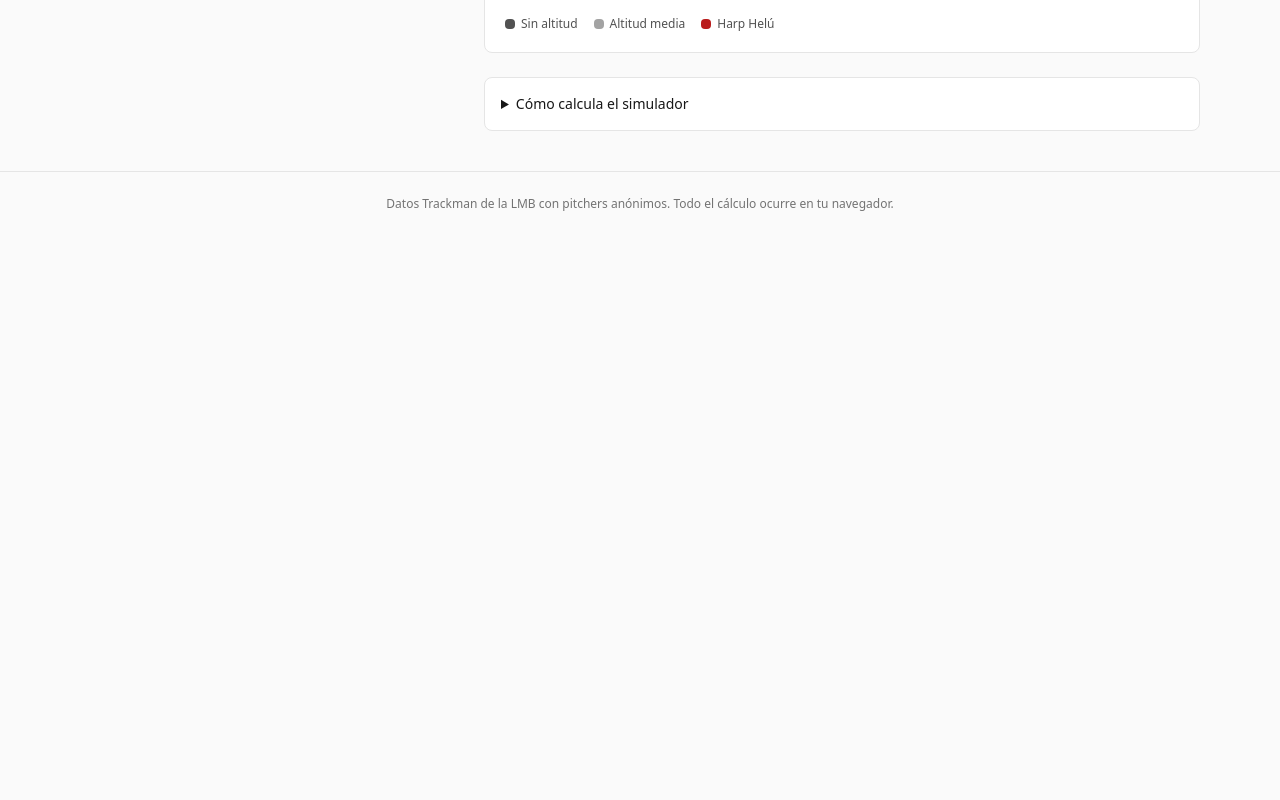
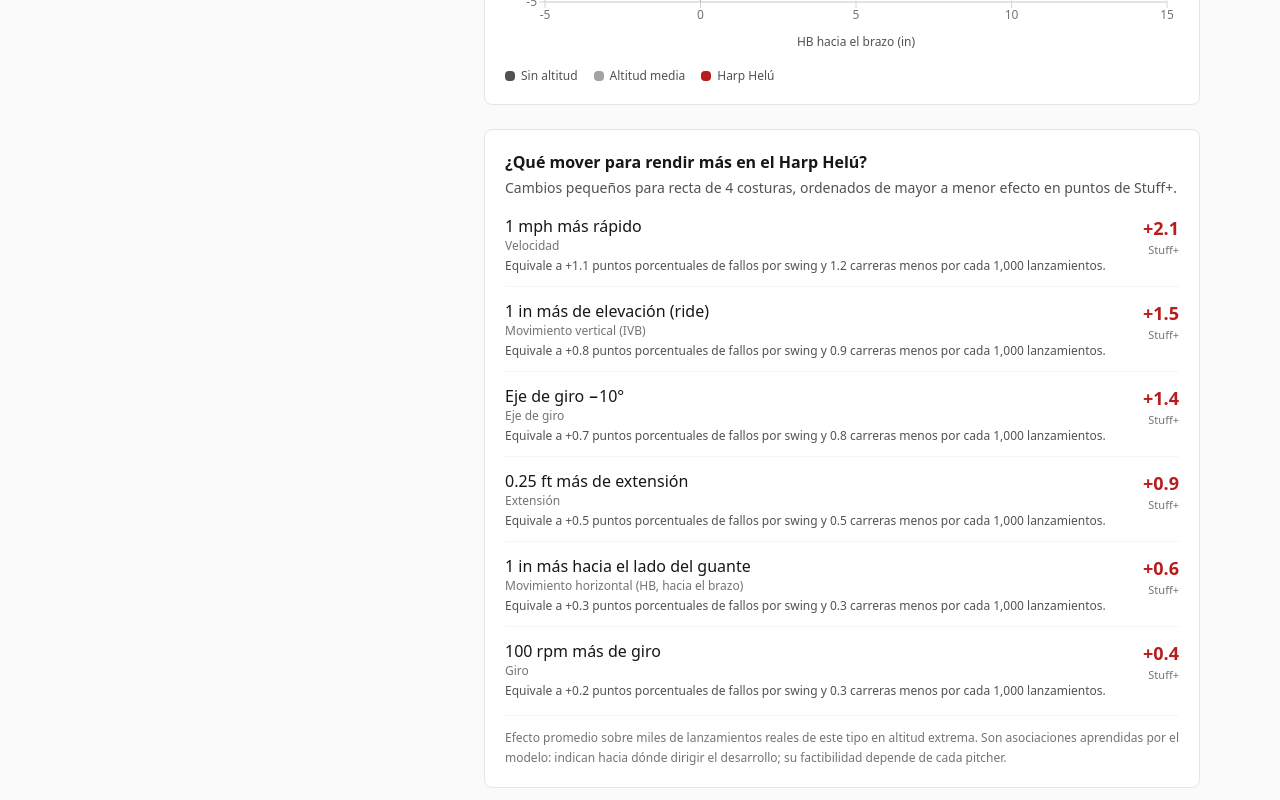
Before and after one commit to MVelascoWS/stuffplus-lmb, a Next.js app: page /simulador in a window 1280 px wide. Shown: the part 1200-2000 px from the top of the page. Before the commit the page ends 1436 px from the top, so only its background shows below. Built offline with nearby package versions, Linux system fonts and the light colour scheme.

Commit message:
Agrega al simulador la equivalencia en el campo y el panel de palancas para el Harp Helú

```diff
--- /dev/null
+++ b/components/simulador/LeversPanel.tsx
@@ -0,0 +1,67 @@
+"use client";
+
+import { useMemo } from "react";
+import { Card, CardTitle } from "@/components/ui";
+import { TIPO_LABEL, fmtSigned } from "@/lib/format";
+import { levers, type PitchType } from "@/lib/simulator";
+import type { MetaConResultados } from "@/types/resultados";
+import { equivalencia } from "./equivalencias";
+
+/**
+ * Cambios pequeños que más suben el Stuff+ de este tipo de lanzamiento en el Harp Helú.
+ * Depende solo del tipo: son efectos promedio sobre lanzamientos reales, no sobre los valores capturados.
+ */
+export function LeversPanel({ meta, tipo }: { meta: MetaConResultados; tipo: PitchType }) {
+  const list = useMemo(() => levers(meta, tipo, "Harp Helu"), [meta, tipo]);
+  const helpful = list.filter((l) => l.ayuda);
+  const others = list.filter((l) => !l.ayuda);
+
+  return (
+    <Card>
+      <CardTitle sub={`Cambios pequeños para ${TIPO_LABEL[tipo].toLowerCase()}, ordenados de mayor a menor efecto en puntos de Stuff+.`}>
+        ¿Qué mover para rendir más en el Harp Helú?
+      </CardTitle>
+      {helpful.length > 0 ? (
+        <ol className="space-y-3">
+          {helpful.map((l) => {
+            const eq = equivalencia(meta, l.ganancia);
+            return (
+              <li key={l.campo} className="flex items-start justify-between gap-3 border-b border-neutral-100 pb-3 last:border-0 last:pb-0">
+                <div className="min-w-0">
+                  <p className="font-medium text-neutral-900 first-letter:uppercase">{l.accion}</p>
+                  <p className="text-xs text-neutral-500">{l.label}</p>
+                  {eq && <p className="mt-1 text-xs text-neutral-600">Equivale a {eq.fallos} y {eq.carreras}.</p>}
+                </div>
+                <span className="shrink-0 text-right">
+                  <span className="block text-lg font-semibold tabular-nums text-accent">{fmtSigned(l.ganancia, 1)}</span>
+                  <span className="block text-[11px] text-neutral-500">Stuff+</span>
+                </span>
+              </li>
+            );
+          })}
+        </ol>
+      ) : (
+        <p className="text-sm text-neutral-600">Ningún cambio pequeño mejora este lanzamiento de forma apreciable.</p>
+      )}
+
+      {others.length > 0 && (
+        <details className="mt-4 text-sm text-neutral-500">
+          <summary className="cursor-pointer">Cambios que no ayudan ({others.length})</summary>
+          <ul className="mt-2 space-y-1">
+            {others.map((l) => (
+              <li key={l.campo} className="flex justify-between gap-3">
+                <span>{l.label}: {l.accion}</span>
+                <span className="shrink-0 tabular-nums">{fmtSigned(l.ganancia, 1)}</span>
+              </li>
+            ))}
+          </ul>
+        </details>
+      )}
+
+      <p className="mt-4 border-t border-neutral-100 pt-3 text-xs leading-relaxed text-neutral-500">
+        Efecto promedio sobre miles de lanzamientos reales de este tipo en altitud extrema. Son asociaciones aprendidas
+        por el modelo: indican hacia dónde dirigir el desarrollo; su factibilidad depende de cada pitcher.
+      </p>
+    </Card>
+  );
+}
--- a/components/simulador/Simulator.tsx
+++ b/components/simulador/Simulator.tsx
@@ -10,6 +10,9 @@
 } from "@/lib/data";
 import { SEDE_CORTA, TIPO_CON_DEMOSTRATIVO, TIPO_LABEL, fmt0, fmt1, fmtMeters, fmtPct, fmtSigned, fmtStuff } from "@/lib/format";
 import { simulate, type PitchInput, type PitchType, type SedeKey, type SedeResult } from "@/lib/simulator";
+import { conResultados } from "@/types/resultados";
+import { equivalencia } from "./equivalencias";
+import { LeversPanel } from "./LeversPanel";
 import { MovementChart } from "./MovementChart";
 import { NumberField } from "./NumberField";
 
@@ -179,7 +182,7 @@
         </div>
 
         <div className="min-w-0 space-y-6">
-          <Interpretation results={results} tipo={deferredInput.tipo} />
+          <Interpretation results={results} tipo={deferredInput.tipo} meta={meta} />
           <div className="grid gap-4 sm:grid-cols-3">
             {results.map((res) => (
               <ResultCard key={res.sede} r={res} base={results[0]} meta={meta} />
@@ -191,6 +194,7 @@
             </CardTitle>
             <MovementChart results={results} />
           </Card>
+          <LeversPanel meta={conResultados(meta)} tipo={deferredInput.tipo} />
           <Method meta={meta} />
         </div>
       </div>
@@ -260,7 +264,7 @@
 }
 
 /** Una frase que resume el resultado para quien no quiere leer la tabla. */
-function Interpretation({ results, tipo }: { results: SedeResult[]; tipo: PitchType }) {
+function Interpretation({ results, tipo, meta }: { results: SedeResult[]; tipo: PitchType; meta: DashboardMeta }) {
   const base = results.find((x) => x.sede === "No Altitude")!;
   const harp = results.find((x) => x.sede === "Harp Helu")!;
   const a = Math.round(base.stuffPlus), b = Math.round(harp.stuffPlus);
@@ -270,9 +274,12 @@
   if (b > a) rest = `aun así su Stuff+ sube de ${a} a ${b}, porque pierde menos que el lanzamiento típico de esa sede: viaja bien a la CDMX.`;
   else if (b < a) rest = `su Stuff+ baja de ${a} a ${b}, porque pierde más que el lanzamiento típico de esa sede.`;
   else rest = `su Stuff+ se queda en ${a}: pierde lo mismo que el lanzamiento típico de esa sede.`;
+  // La equivalencia usa el cambio exacto, no la diferencia entre los valores redondeados.
+  const eq = b !== a ? equivalencia(meta, harp.stuffPlus - base.stuffPlus) : null;
   return (
     <p className="rounded-lg border-l-4 border-accent bg-white p-4 text-base leading-relaxed text-neutral-800">
       En el Harp Helú {name} pierde {lost}% de su movimiento frente al nivel del mar; {rest}
+      {eq && ` En el campo, ese cambio equivale a ${eq.fallos} y ${eq.carreras}.`}
     </p>
   );
 }
--- /dev/null
+++ b/components/simulador/equivalencias.ts
@@ -0,0 +1,21 @@
+// Traducción de un cambio de Stuff+ a lo que se ve en el campo, con un decimal.
+import { fmt1, fmtSigned } from "@/lib/format";
+import { tangibles, type Meta } from "@/lib/simulator";
+
+export interface Equivalencia {
+  /** "+0.6 puntos porcentuales de fallos por swing" */
+  fallos: string;
+  /** "0.7 carreras menos por cada 1,000 lanzamientos" */
+  carreras: string;
+}
+
+export function equivalencia(meta: Meta, deltaStuff: number): Equivalencia | null {
+  const t = tangibles(meta, deltaStuff);
+  if (!t) return null;
+  // carrerasPor1000 negativo significa menos carreras permitidas.
+  const runs = t.carrerasPor1000;
+  return {
+    fallos: `${fmtSigned(t.whiffPp, 1)} puntos porcentuales de fallos por swing`,
+    carreras: `${fmt1(Math.abs(runs))} carreras ${runs <= 0 ? "menos" : "más"} por cada 1,000 lanzamientos`,
+  };
+}
--- /dev/null
+++ b/types/resultados.ts
@@ -0,0 +1,59 @@
+// Tipos de las secciones de meta.json que agregan los pasos 07–09 del pipeline:
+// equivalencias en el campo, palancas por tipo y validación de la proyección a altitud.
+import type { DashboardMeta } from "@/lib/data";
+import type { LeverTable } from "@/lib/simulator";
+
+/** Lo que pasó en el campo para un nivel de Stuff+ (pipeline/08_calibration.py). */
+export interface CalibrationRow {
+  nivel: string;
+  combinaciones: number;
+  lanzamientos: number;
+  /** carreras permitidas por cada 100 lanzamientos, frente al promedio de su tipo de sede */
+  carreras_100: number;
+  whiff_pct: number;
+  csw_pct: number;
+  contacto_fuerte_pct: number;
+}
+
+export interface Calibration {
+  tabla: CalibrationRow[];
+  /** cambio de cada medida por cada 10 puntos de Stuff+ */
+  por_10_puntos: { carreras_100: number; whiff_pct: number; csw_pct: number; contacto_fuerte_pct: number };
+  carreras_por_1000_lanz_por_10_puntos: number;
+  nota: string;
+}
+
+/** Correlación y error medio (en puntos de Stuff+) de una forma de anticipar el Stuff+ en altitud. */
+export interface ProjectionScore { corr: number; mae: number }
+
+/** ¿El simulador anticipa el Stuff+ en altitud de pitchers que el modelo no vio? (pipeline/07_validate_projection.py) */
+export interface ProjectionValidation {
+  n: number;
+  n_pitchers: number;
+  /** suponer que el pitcher rinde en altitud igual que a nivel del mar */
+  ingenuo: ProjectionScore;
+  proyeccion: ProjectionScore;
+  /** correlación entre el cambio proyectado y el observado */
+  cambio_corr: number;
+  por_tipo: Record<string, { n: number; ingenuo: ProjectionScore; proyeccion: ProjectionScore }>;
+  reduccion_error_pct: number;
+  reduccion_error_ic95: [number, number];
+  /** correlación con las carreras realmente permitidas en altitud */
+  vs_resultado_real: {
+    n: number;
+    ingenuo: number;
+    proyeccion: number;
+    /** Stuff+ de los lanzamientos que de hecho tiraron en altitud */
+    techo: number;
+    mejora_ic95: [number, number];
+  };
+}
+
+export type MetaConResultados = DashboardMeta & {
+  calibration: Calibration;
+  levers: LeverTable;
+  projection_validation: ProjectionValidation;
+};
+
+/** meta.json ya incluye estas secciones; esto solo le da a TypeScript sus tipos. */
+export const conResultados = (meta: DashboardMeta) => meta as MetaConResultados;
```
